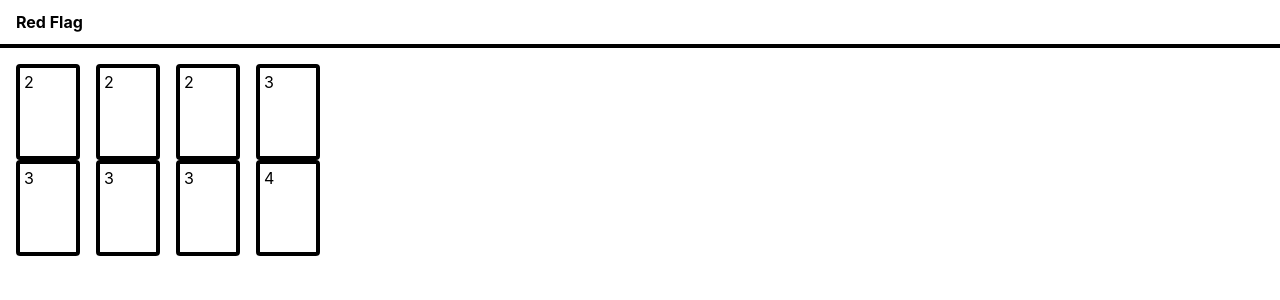
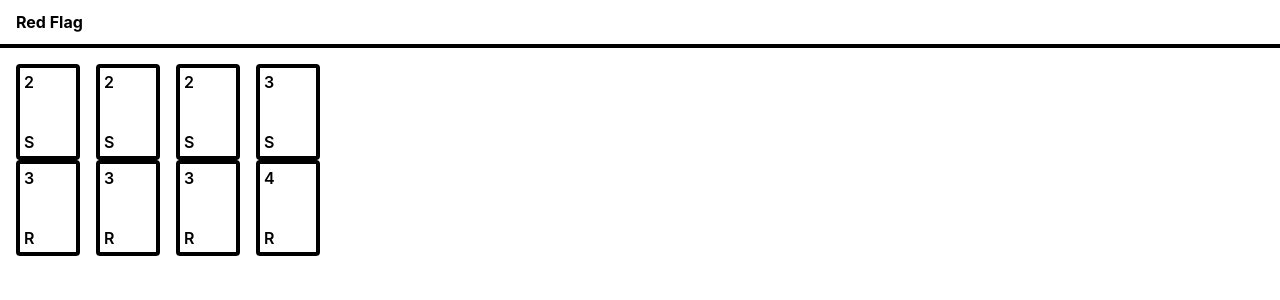
Before and after one commit to jon-athan-hall/red-flag, a React (Create React App) app: page / in a window 1280 px wide. Shown: the top 300 px of the page. Built offline with nearby package versions, Linux system fonts and the light colour scheme.

Commit message:
Create default decks. Define type for Card.

```diff
--- a/src/app/App.tsx
+++ b/src/app/App.tsx
@@ -1,10 +1,13 @@
 import { useEffect, useState } from 'react';
+import { DEFAULT_SPRINTER_DECK, DEFAULT_ROULEUR_DECK } from '../consts';
+import { CardObject } from '../types';
+import Hand from '../hand/Hand';
 import './App.css';
-import Hand from '../hand/Hand';
+
 
 const App = () => {
-  const [sprinterDeck, setSprinterDeck] = useState([2, 2, 2, 3, 3, 3, 4, 4, 4, 5, 5, 5, 9, 9, 9]);
-  const [rouleurDeck, setRouleurDeck] = useState([3, 3, 3, 4, 4, 4, 5, 5, 5, 6, 6, 6, 7, 7, 7]);
+  const [sprinterDeck, setSprinterDeck] = useState<CardObject[]>(DEFAULT_SPRINTER_DECK);
+  const [rouleurDeck, setRouleurDeck] = useState<CardObject[]>(DEFAULT_ROULEUR_DECK);
 
   const handleCardClick = (value: number) => {
     console.log(value);
@@ -16,8 +19,8 @@ const App = () => {
         <h1>Red Flag</h1>
       </header>
       <main className="App-main">
-        <Hand values={sprinterDeck.slice(0, 4)} handleCardClick={handleCardClick} />
-        <Hand values={rouleurDeck.slice(0, 4)} handleCardClick={handleCardClick} />
+        <Hand cards={sprinterDeck.slice(0, 4)} handleCardClick={handleCardClick} />
+        <Hand cards={rouleurDeck.slice(0, 4)} handleCardClick={handleCardClick} />
       </main>
     </div>
   );
--- a/src/card/Card.css
+++ b/src/card/Card.css
@@ -1,13 +1,30 @@
 .Card {
-  padding: 0.25rem;
+  --padding: 0.25em;
+  position: relative;
+
+  padding: var(--padding);
   width: 4rem;
   height: 6rem;
 
   border: 0.25rem solid var(--color-border);
   border-radius: 0.25rem;
   color: var(--color-text);
+  font-weight: 600;
 }
 
 .Card:hover {
   cursor: pointer;
 }
+
+.Card-value {
+  position: absolute;
+  top: var(--padding);
+  left: var(--padding);
+}
+
+.Card-type {
+  position: absolute;
+  bottom: var(--padding);
+  left: var(--padding);
+  text-transform: uppercase;
+}
--- a/src/card/Card.tsx
+++ b/src/card/Card.tsx
@@ -1,17 +1,18 @@
+import { CardObject } from '../types';
 import './Card.css';
 
-interface CardProps {
-  value: number,
+interface CardProps extends CardObject {
   handleClick(value: number): void
 };
 
 /**
  * Visual component for a single card.
  */
-const Card = ({ value, handleClick }: CardProps): JSX.Element => {
+const Card = ({ value, type, handleClick }: CardProps): JSX.Element => {
   return (
     <div className="Card" onClick={() => handleClick(value)}>
       <div className="Card-value">{value}</div>
+      <div className="Card-type">{type.charAt(0)}</div>
     </div>
   );
 };
--- /dev/null
+++ b/src/consts.ts
@@ -0,0 +1,14 @@
+import { CardObject } from './types';
+
+const sprinterValues = [2, 2, 2, 3, 3, 3, 4, 4, 4, 5, 5, 5, 9, 9, 9];
+const rouleurValues = [3, 3, 3, 4, 4, 4, 5, 5, 5, 6, 6, 6, 7, 7, 7];
+
+export const DEFAULT_SPRINTER_DECK: CardObject[] = sprinterValues.map((value) => ({
+  value,
+  type: 'sprinter'
+}));
+
+export const DEFAULT_ROULEUR_DECK: CardObject[] = rouleurValues.map((value) => ({
+  value,
+  type: 'rouleur'
+}));
--- a/src/hand/Hand.tsx
+++ b/src/hand/Hand.tsx
@@ -1,17 +1,20 @@
+import { CardObject } from '../types';
 import Card from '../card/Card';
 import './Hand.css';
 
 interface HandProps {
-  values: number[],
+  cards: CardObject[],
   handleCardClick(value: number): void
 };
 
-const Hand = ({ values, handleCardClick }: HandProps): JSX.Element => {
+const Hand = ({ cards, handleCardClick }: HandProps): JSX.Element => {
   return (
     <div className="Hand">
-      {values.map((value, index) => (
-        <Card key={index} value={value} handleClick={handleCardClick} />
-      ))}
+      {cards.map((card, index) => {
+        console.log(card.value);
+        return (
+        <Card key={index} value={card.value} type={card.type} handleClick={handleCardClick} />
+      );})}
     </div>
   )
 };
--- /dev/null
+++ b/src/types.ts
@@ -0,0 +1,4 @@
+export interface CardObject {
+  value: number,
+  type: 'sprinter' | 'rouleur'
+};
```
